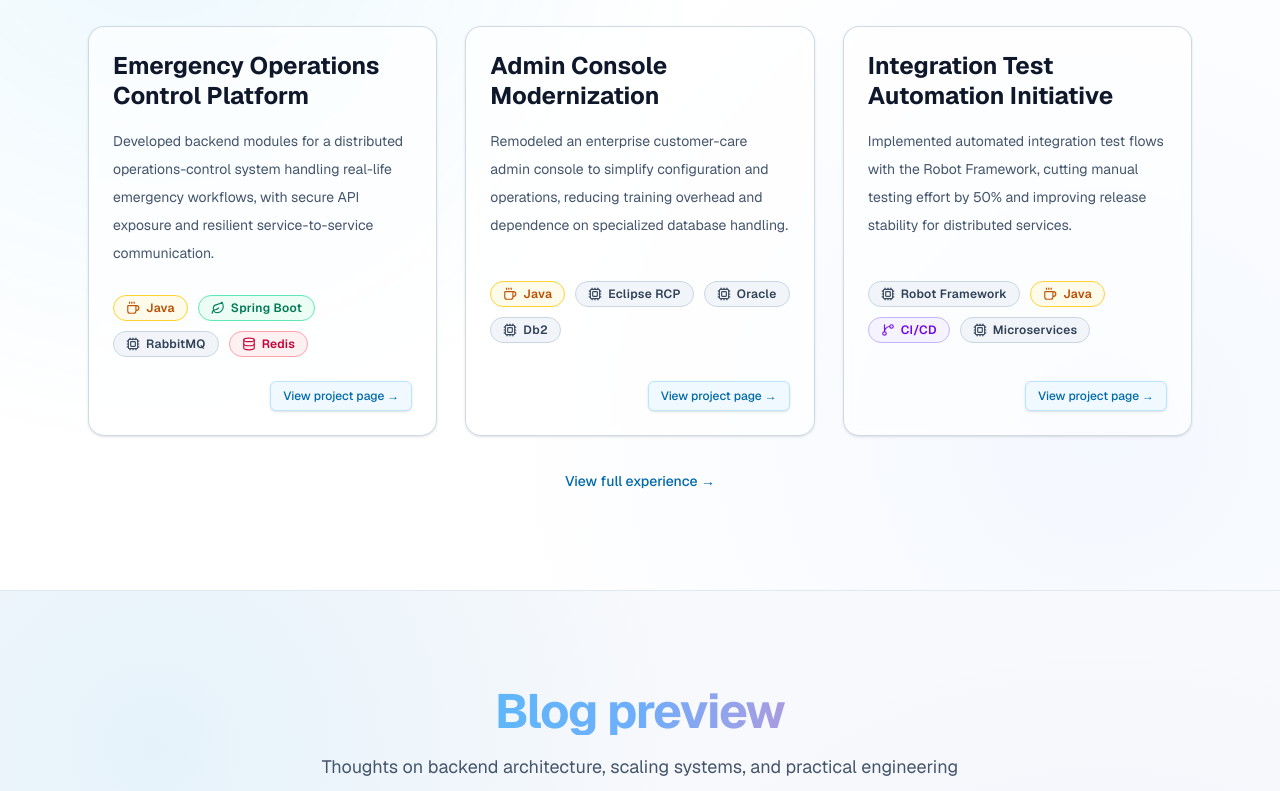
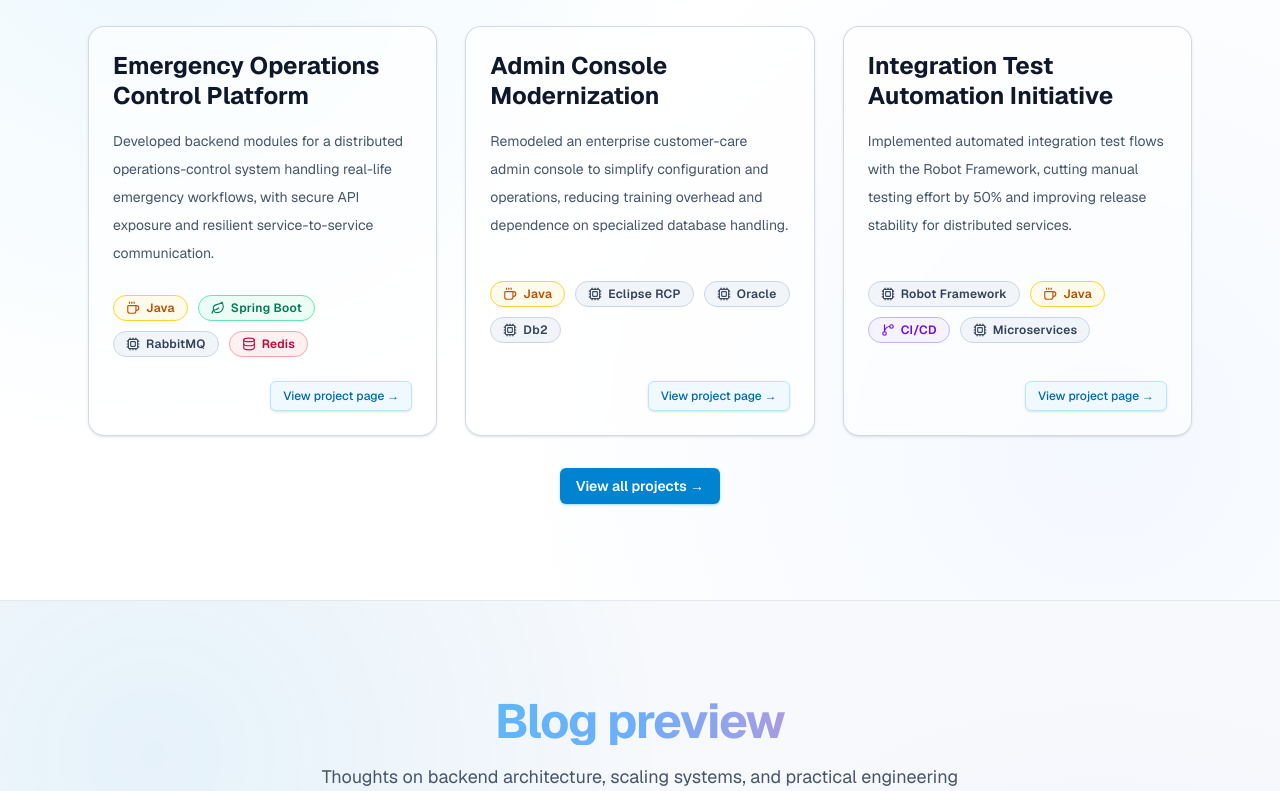
Before and after one commit to shrikanthavale/shrikant-portfolio, a Next.js app: page / in a window 1280 px wide. Shown: the part 1727-2518 px from the top of the page. Built offline with nearby package versions, Linux system fonts and the light colour scheme.

Commit message:
fix(projects): align all-projects navigation flow

```diff
--- a/app/components/Projects.tsx
+++ b/app/components/Projects.tsx
@@ -26,10 +26,10 @@ export default function Projects() {
         </div>
         <div className="mt-8 text-center">
           <Link
-            href="/experience"
-            className="inline-flex items-center text-sm font-medium text-sky-700 transition hover:text-sky-600 dark:text-sky-300 dark:hover:text-sky-200"
+            href="/projects"
+            className="inline-flex items-center rounded-md bg-sky-600 px-4 py-2 text-sm font-semibold text-white shadow-sm shadow-sky-500/30 transition-all duration-200 hover:scale-105 hover:bg-sky-500 hover:shadow-md hover:shadow-sky-400/40"
           >
-            View full experience →
+            View all projects →
           </Link>
         </div>
       </div>
--- a/app/projects/[slug]/page.tsx
+++ b/app/projects/[slug]/page.tsx
@@ -35,10 +35,10 @@ export default async function ProjectPage({ params }: ProjectPageProps) {
     <main className="min-h-screen bg-slate-50 text-slate-900 transition-colors dark:bg-slate-950 dark:text-slate-100">
       <article className="mx-auto max-w-4xl px-6 py-20">
         <Link
-          href="/#projects"
+          href="/projects"
           className="text-sm font-medium text-sky-700 transition hover:text-sky-600 dark:text-sky-300 dark:hover:text-sky-200"
         >
-          ← Back to projects
+          ← Back to all projects
         </Link>
 
         <header className="mt-6 border-b border-slate-200 pb-7 dark:border-slate-800">
--- a/app/projects/page.tsx
+++ b/app/projects/page.tsx
@@ -12,7 +12,7 @@ export default function ProjectsIndexPage() {
           >
             ← Back to home
           </Link>
-          <h1 className="heading-gradient text-xl font-bold sm:text-2xl">Project details</h1>
+          <h1 className="heading-gradient text-xl font-bold sm:text-2xl">All projects</h1>
         </div>
       </section>
 
```
